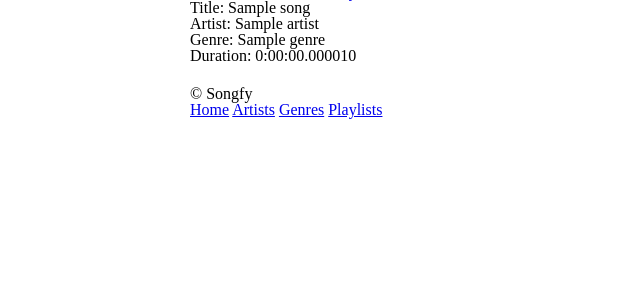
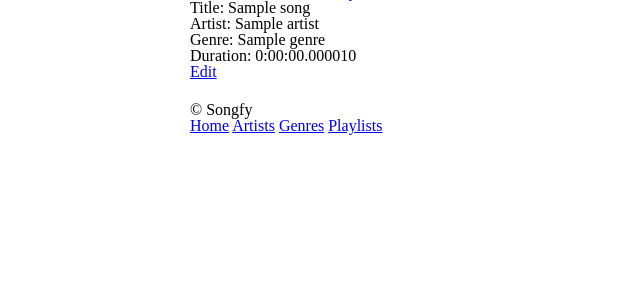
Before and after one commit to SiddharthShringi/Song-App, a Django app: page /song/1 in a window 1280 px wide. Shown: the part 92-392 px from the top of the page, without its empty margins (0-640 px from the left). Run offline with Django 3.2, Linux system fonts and the light colour scheme; tables that the repository leaves empty hold one stand-in row (values such as "Sample post").

Commit message:
Add edit hyperlink to song detail page.

```diff
--- a/songfy/templates/songfy/song_detail.html
+++ b/songfy/templates/songfy/song_detail.html
@@ -5,4 +5,6 @@
 	<p>Artist: {{ song.artist }}</p>
 	<p>Genre: {{ song.genre }}</p>
 	<p>Duration: {{ song.duration }}</p>
+</div>
+<a href="{% url 'songfy:edit_song' song.id %}">Edit</a>
 {% endblock %}
```
